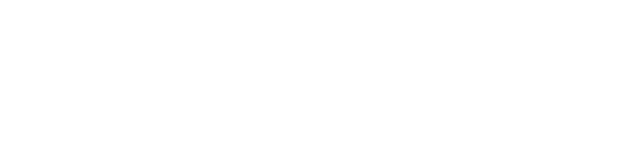
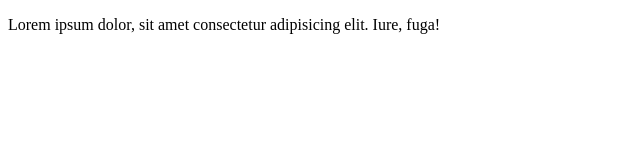
Before and after one commit to rickyvtarigan/belajar-git-remote, a plain HTML site: page index.html in a window 1280 px wide. Shown: the whole page, without its empty margins (0-640 px from the left). Drawn offline with Linux system fonts and the light colour scheme.

Commit message:
menambahkan paragraph

```diff
--- a/index.html
+++ b/index.html
@@ -6,6 +6,6 @@
     <title>Document</title>
 </head>
 <body>
-
+    <p>Lorem ipsum dolor, sit amet consectetur adipisicing elit. Iure, fuga!</p>
 </body>
 </html>
```
